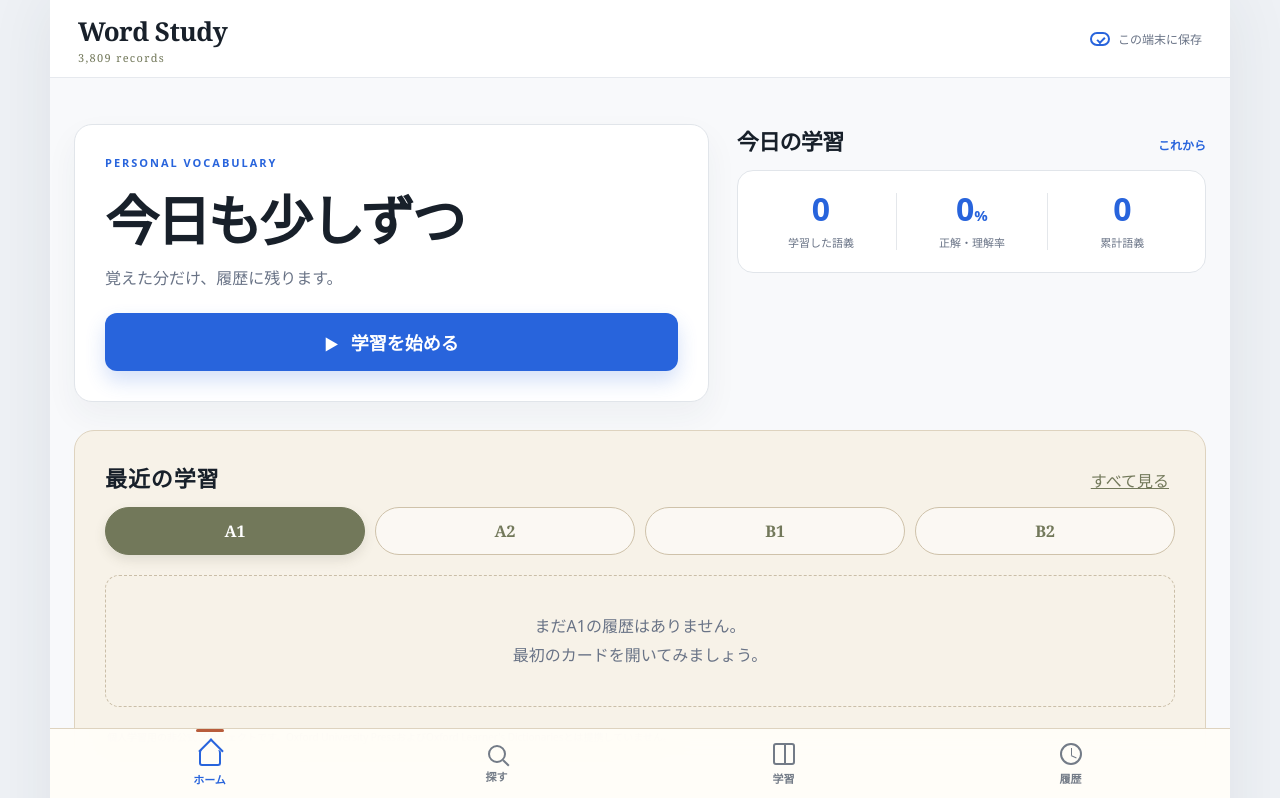
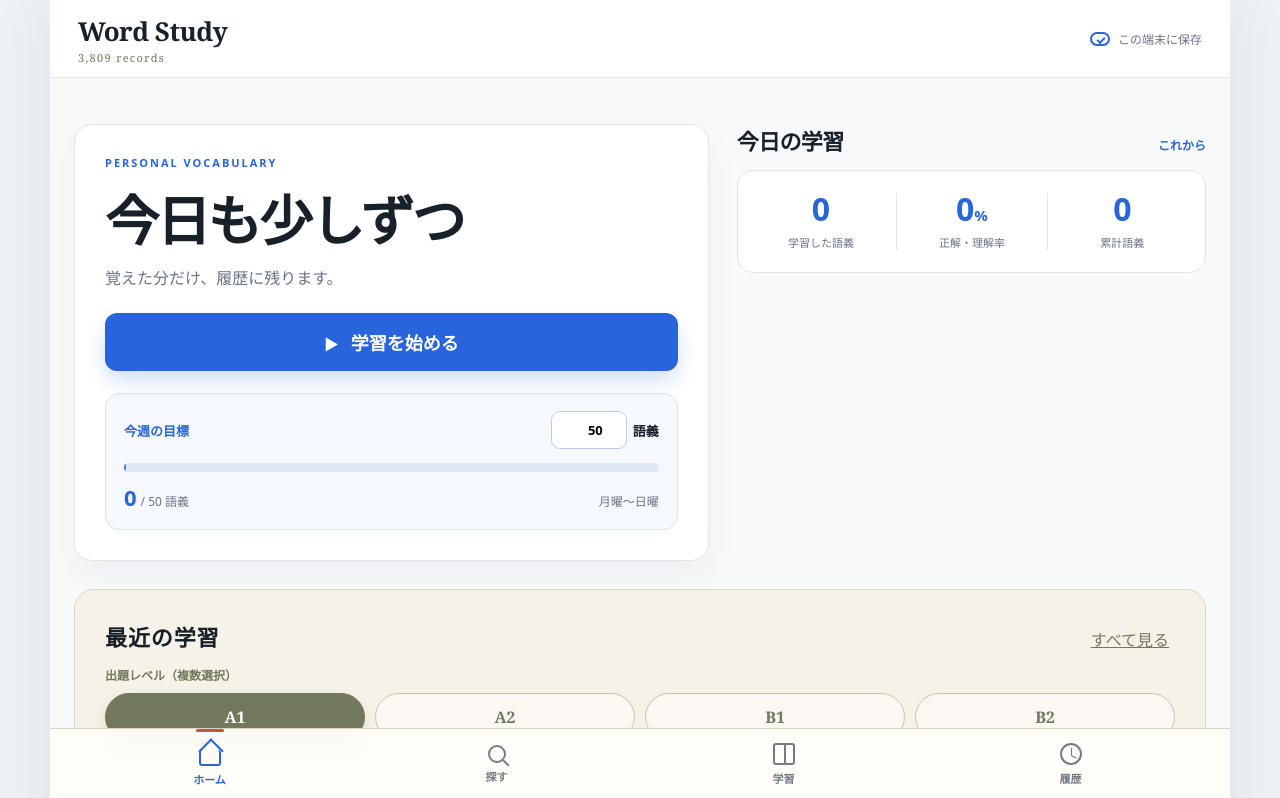
Before and after one commit to sawachair-spec/oxford-3000-study, a React (Vite) app: page / in a window 1280 px wide. Shown: the top 798 px of the page. Built offline with nearby package versions, Linux system fonts and the light colour scheme.

Commit message:
Add weekly goals and mixed-level study

```diff
--- a/src/App.tsx
+++ b/src/App.tsx
@@ -1,4 +1,4 @@
-import { useEffect, useMemo, useState } from "react";
+import { useEffect, useMemo, useRef, useState } from "react";
 
 type Cefr = "A1" | "A2" | "B1" | "B2";
 type View = "home" | "search" | "study" | "quiz" | "history" | "detail";
@@ -27,6 +27,7 @@ type LearningHistory = {
 
 const CEFRS: Cefr[] = ["A1", "A2", "B1", "B2"];
 const HISTORY_KEY = "word-study-history-v1";
+const SETTINGS_KEY = "word-study-settings-v1";
 
 const posJa: Record<string, string> = {
   noun: "名詞", verb: "動詞", adjective: "形容詞", adverb: "副詞",
@@ -55,12 +56,48 @@ function formatTime(iso: string) {
   return new Intl.DateTimeFormat("ja-JP", { month: "numeric", day: "numeric" }).format(date);
 }
 
+function shuffle<T>(items: T[]) {
+  const result = [...items];
+  for (let index = result.length - 1; index > 0; index -= 1) {
+    const swapIndex = Math.floor(Math.random() * (index + 1));
+    [result[index], result[swapIndex]] = [result[swapIndex], result[index]];
+  }
+  return result;
+}
+
+function getWeekStart(date = new Date()) {
+  const start = new Date(date);
+  start.setHours(0, 0, 0, 0);
+  const daysFromMonday = (start.getDay() + 6) % 7;
+  start.setDate(start.getDate() - daysFromMonday);
+  return start;
+}
+
+function loadSettings(): { selectedLevels: Cefr[]; weeklyGoal: number } {
+  try {
+    const saved = JSON.parse(localStorage.getItem(SETTINGS_KEY) ?? "{}");
+    const levels: Cefr[] = Array.isArray(saved.selectedLevels)
+      ? CEFRS.filter((level) => saved.selectedLevels.includes(level))
+      : (["A1"] as Cefr[]);
+    return {
+      selectedLevels: levels.length ? levels : (["A1"] as Cefr[]),
+      weeklyGoal: Math.min(3809, Math.max(1, Number(saved.weeklyGoal) || 50)),
+    };
+  } catch {
+    return { selectedLevels: ["A1"] as Cefr[], weeklyGoal: 50 };
+  }
+}
+
 export default function Home() {
+  const initialSettings = useMemo(loadSettings, []);
   const [records, setRecords] = useState<WordRecord[]>([]);
   const [history, setHistory] = useState<LearningHistory[]>([]);
   const [view, setView] = useState<View>("home");
-  const [selectedCefr, setSelectedCefr] = useState<Cefr>("A1");
+  const [selectedLevels, setSelectedLevels] = useState<Cefr[]>(initialSettings.selectedLevels);
+  const [searchCefr, setSearchCefr] = useState<Cefr>("A1");
+  const [weeklyGoal, setWeeklyGoal] = useState(initialSettings.weeklyGoal);
   const [selected, setSelected] = useState<WordRecord | null>(null);
+  const [studyOrderIds, setStudyOrderIds] = useState<string[]>([]);
   const [studyIndex, setStudyIndex] = useState(0);
   const [revealed, setRevealed] = useState(false);
   const [direction, setDirection] = useState<"en-ja" | "ja-en">("en-ja");
@@ -68,6 +105,7 @@ export default function Home() {
   const [posFilter, setPosFilter] = useState("all");
   const [quizChoices, setQuizChoices] = useState<WordRecord[]>([]);
   const [quizAnswered, setQuizAnswered] = useState<string | null>(null);
+  const preferredRecordId = useRef<string | null>(null);
 
   useEffect(() => {
     const dataFiles = [1, 2, 3, 4].map(
@@ -96,17 +134,50 @@ export default function Home() {
     if (history.length) localStorage.setItem(HISTORY_KEY, JSON.stringify(history));
   }, [history]);
 
-  const cefrRecords = useMemo(
-    () => records.filter((record) => record.cefr === selectedCefr),
-    [records, selectedCefr],
+  useEffect(() => {
+    localStorage.setItem(SETTINGS_KEY, JSON.stringify({ selectedLevels, weeklyGoal }));
+  }, [selectedLevels, weeklyGoal]);
+
+  const recordMap = useMemo(() => new Map(records.map((record) => [record.id, record])), [records]);
+  const studyPool = useMemo(
+    () => records.filter((record) => selectedLevels.includes(record.cefr)),
+    [records, selectedLevels],
   );
-  const current = cefrRecords[studyIndex % Math.max(cefrRecords.length, 1)] ?? null;
-  const recordMap = useMemo(() => new Map(records.map((record) => [record.id, record])), [records]);
+  useEffect(() => {
+    if (!studyPool.length) {
+      setStudyOrderIds([]);
+      return;
+    }
+    const preferredId = preferredRecordId.current;
+    preferredRecordId.current = null;
+    const remainingIds = studyPool.filter((record) => record.id !== preferredId).map((record) => record.id);
+    setStudyOrderIds(preferredId ? [preferredId, ...shuffle(remainingIds)] : shuffle(remainingIds));
+    setStudyIndex(0);
+    setRevealed(false);
+  }, [studyPool]);
+
+  const studyDeck = useMemo(
+    () => studyOrderIds.map((id) => recordMap.get(id)).filter((record): record is WordRecord => Boolean(record)),
+    [studyOrderIds, recordMap],
+  );
+  const current = studyDeck[studyIndex % Math.max(studyDeck.length, 1)] ?? null;
   const studiedIds = useMemo(() => new Set(history.map((item) => item.record_id)), [history]);
   const correctCount = history.filter((item) => item.result === "known" || item.result === "correct").length;
   const accuracy = history.length ? Math.round((correctCount / history.length) * 100) : 0;
   const todayKey = new Date().toDateString();
   const todayHistory = history.filter((item) => new Date(item.studied_at).toDateString() === todayKey);
+  const weekStart = getWeekStart();
+  const weekEnd = new Date(weekStart);
+  weekEnd.setDate(weekEnd.getDate() + 7);
+  const weeklyStudiedIds = new Set(
+    history
+      .filter((item) => {
+        const studiedAt = new Date(item.studied_at);
+        return studiedAt >= weekStart && studiedAt < weekEnd;
+      })
+      .map((item) => item.record_id),
+  );
+  const weeklyProgress = Math.min(100, Math.round((weeklyStudiedIds.size / weeklyGoal) * 100));
 
   const positions = useMemo(
     () => Array.from(new Set(records.map((record) => record.part_of_speech))).sort(),
@@ -116,16 +187,32 @@ export default function Home() {
   const searchResults = useMemo(() => {
     const needle = query.trim().toLocaleLowerCase();
     return records.filter((record) => {
-      const matchesCefr = record.cefr === selectedCefr;
+      const matchesCefr = record.cefr === searchCefr;
       const matchesPos = posFilter === "all" || record.part_of_speech === posFilter;
       const haystack = `${record.word} ${record.japanese_gloss} ${record.sense_label} ${record.english_definition}`.toLocaleLowerCase();
       return matchesCefr && matchesPos && (!needle || haystack.includes(needle));
     }).slice(0, 80);
-  }, [records, query, selectedCefr, posFilter]);
+  }, [records, query, searchCefr, posFilter]);
 
   function navigate(next: View) {
     setView(next);
     window.scrollTo({ top: 0, behavior: "smooth" });
+  }
+
+  function toggleLevel(level: Cefr) {
+    setSelectedLevels((levels) => {
+      if (levels.includes(level)) {
+        return levels.length === 1 ? levels : levels.filter((item) => item !== level);
+      }
+      return CEFRS.filter((item) => [...levels, level].includes(item));
+    });
+  }
+
+  function reshuffleStudy() {
+    setStudyOrderIds((ids) => shuffle(ids));
+    setStudyIndex(0);
+    setRevealed(false);
+    setQuizAnswered(null);
   }
 
   function openRecord(record: WordRecord) {
@@ -167,7 +254,7 @@ export default function Home() {
   function nextQuiz() {
     setStudyIndex((value) => value + 1);
     setTimeout(() => {
-      const next = cefrRecords[(studyIndex + 1) % Math.max(cefrRecords.length, 1)];
+      const next = studyDeck[(studyIndex + 1) % Math.max(studyDeck.length, 1)];
       if (!next) return;
       const distractors = records
         .filter((record) => record.id !== next.id && displayWord(record.word) !== displayWord(next.word))
@@ -175,6 +262,21 @@ export default function Home() {
       setQuizChoices([next, ...distractors].sort(() => Math.random() - 0.5));
       setQuizAnswered(null);
     }, 0);
+  }
+
+  function studySpecificRecord(record: WordRecord) {
+    preferredRecordId.current = record.id;
+    setSelectedLevels([record.cefr]);
+    if (selectedLevels.length === 1 && selectedLevels[0] === record.cefr) {
+      const remainingIds = records
+        .filter((item) => item.cefr === record.cefr && item.id !== record.id)
+        .map((item) => item.id);
+      setStudyOrderIds([record.id, ...shuffle(remainingIds)]);
+      setStudyIndex(0);
+      setRevealed(false);
+      preferredRecordId.current = null;
+    }
+    navigate("study");
   }
 
   function exportHistory() {
@@ -202,6 +304,14 @@ export default function Home() {
               <h1>今日も少しずつ</h1>
               <p className="muted">覚えた分だけ、履歴に残ります。</p>
               <button className="primary-cta" onClick={() => navigate("study")}><span>▶</span> 学習を始める</button>
+              <div className="weekly-goal-card">
+                <div className="weekly-goal-head">
+                  <span>今週の目標</span>
+                  <label><input type="number" min="1" max="3809" value={weeklyGoal} onChange={(event) => setWeeklyGoal(Math.min(3809, Math.max(1, Number(event.target.value) || 1)))} />語義</label>
+                </div>
+                <div className="weekly-progress"><i style={{ width: `${weeklyProgress}%` }} /></div>
+                <p><strong>{weeklyStudiedIds.size}</strong> / {weeklyGoal} 語義 <span>月曜〜日曜</span></p>
+              </div>
             </section>
 
             <section>
@@ -215,13 +325,17 @@ export default function Home() {
 
             <section className="paper-section">
               <div className="section-heading editorial"><h2>最近の学習</h2><button onClick={() => navigate("history")}>すべて見る</button></div>
-              <div className="cefr-pills" role="group" aria-label="CEFRレベル">
-                {CEFRS.map((level) => <button key={level} className={selectedCefr === level ? "active" : ""} onClick={() => setSelectedCefr(level)}>{level}</button>)}
+              <p className="level-picker-label">出題レベル（複数選択）</p>
+              <div className="cefr-pills" role="group" aria-label="出題するCEFRレベル">
+                {CEFRS.map((level) => <button key={level} aria-pressed={selectedLevels.includes(level)} className={selectedLevels.includes(level) ? "active" : ""} onClick={() => toggleLevel(level)}>{level}</button>)}
               </div>
               <div className="recent-list">
-                {history.slice(0, 4).map((item) => {
+                {history.filter((item) => {
                   const record = recordMap.get(item.record_id);
-                  if (!record || record.cefr !== selectedCefr) return null;
+                  return record && selectedLevels.includes(record.cefr);
+                }).slice(0, 4).map((item) => {
+                  const record = recordMap.get(item.record_id);
+                  if (!record) return null;
                   return <button className="history-card" key={item.history_id} onClick={() => openRecord(record)}>
                     <span className="time">{formatTime(item.studied_at)}</span>
                     <span className="history-word">{displayWord(record.word)}</span>
@@ -229,7 +343,10 @@ export default function Home() {
                     <span className={`result ${item.result}`}>{resultLabel[item.result]}</span><span className="chevron">›</span>
                   </button>;
                 })}
-                {!history.some((item) => recordMap.get(item.record_id)?.cefr === selectedCefr) && <div className="empty-state">まだ{selectedCefr}の履歴はありません。<br />最初のカードを開いてみましょう。</div>}
+                {!history.some((item) => {
+                  const level = recordMap.get(item.record_id)?.cefr;
+                  return level ? selectedLevels.includes(level) : false;
+                }) && <div className="empty-state">選択中のレベルには、まだ履歴がありません。<br />最初のカードを開いてみましょう。</div>}
               </div>
               <p className="public-note">個人学習用の非公式プロジェクトです。Oxford University PressおよびOxford Learner&apos;s Dictionariesとは提携していません。</p>
             </section>
@@ -241,7 +358,7 @@ export default function Home() {
             <div className="page-title"><p>WORD LIST</p><h1>単語を探す</h1></div>
             <div className="search-box"><span>⌕</span><input value={query} onChange={(event) => setQuery(event.target.value)} placeholder="英単語・日本語訳・定義を検索" /></div>
             <div className="filter-row">
-              <div className="cefr-pills compact">{CEFRS.map((level) => <button key={level} className={selectedCefr === level ? "active" : ""} onClick={() => setSelectedCefr(level)}>{level}</button>)}</div>
+              <div className="cefr-pills compact">{CEFRS.map((level) => <button key={level} className={searchCefr === level ? "active" : ""} onClick={() => setSearchCefr(level)}>{level}</button>)}</div>
               <select value={posFilter} onChange={(event) => setPosFilter(event.target.value)} aria-label="品詞">
                 <option value="all">すべての品詞</option>
                 {positions.map((pos) => <option value={pos} key={pos}>{posJa[pos] ?? pos}</option>)}
@@ -260,10 +377,13 @@ export default function Home() {
 
         {view === "study" && (
           <div className="page study-page">
-            <div className="study-head"><button onClick={() => navigate("home")}>‹ 終了</button><span>{studyIndex + 1} / {cefrRecords.length}</span><button onClick={startQuiz}>4択クイズ</button></div>
+            <div className="study-head"><button onClick={() => navigate("home")}>‹ 終了</button><span>{studyDeck.length ? studyIndex + 1 : 0} / {studyDeck.length}</span><button onClick={startQuiz}>4択クイズ</button></div>
             <div className="study-settings">
-              <div className="cefr-pills compact">{CEFRS.map((level) => <button key={level} className={selectedCefr === level ? "active" : ""} onClick={() => { setSelectedCefr(level); setStudyIndex(0); setRevealed(false); }}>{level}</button>)}</div>
-              <button className="direction-toggle" onClick={() => setDirection((value) => value === "en-ja" ? "ja-en" : "en-ja")}>{direction === "en-ja" ? "英 → 日" : "日 → 英"}</button>
+              <div className="study-levels"><span>出題レベル</span><div className="cefr-pills compact">{CEFRS.map((level) => <button key={level} aria-pressed={selectedLevels.includes(level)} className={selectedLevels.includes(level) ? "active" : ""} onClick={() => toggleLevel(level)}>{level}</button>)}</div></div>
+              <div className="study-controls">
+                <button className="shuffle-button" onClick={reshuffleStudy}>順番をシャッフル</button>
+                <button className="direction-toggle" onClick={() => setDirection((value) => value === "en-ja" ? "ja-en" : "en-ja")}>{direction === "en-ja" ? "英 → 日" : "日 → 英"}</button>
+              </div>
             </div>
             {current ? <>
               <section className={`study-card ${revealed ? "revealed" : ""}`}>
@@ -330,7 +450,7 @@ export default function Home() {
             <section className="detail-hero"><span>{selected.cefr} · {posJa[selected.part_of_speech] ?? selected.part_of_speech}</span><h1>{displayWord(selected.word)}</h1><p>{selected.sense_label}</p></section>
             <section className="definition-card"><label>日本語訳</label><h2>{selected.japanese_gloss}</h2><label>English definition</label><p>{selected.english_definition}</p><label>日本語定義</label><p>{selected.japanese_definition}</p></section>
             <a className="source-link" href={selected.source_url} target="_blank" rel="noreferrer">Oxford Learner&apos;s Dictionariesで参照 ↗</a>
-            <button className="primary-cta" onClick={() => { setSelectedCefr(selected.cefr); const index = records.filter((r) => r.cefr === selected.cefr).findIndex((r) => r.id === selected.id); setStudyIndex(Math.max(index, 0)); setRevealed(false); navigate("study"); }}>このカードを学習する</button>
+            <button className="primary-cta" onClick={() => studySpecificRecord(selected)}>このカードを学習する</button>
           </div>
         )}
 
```
